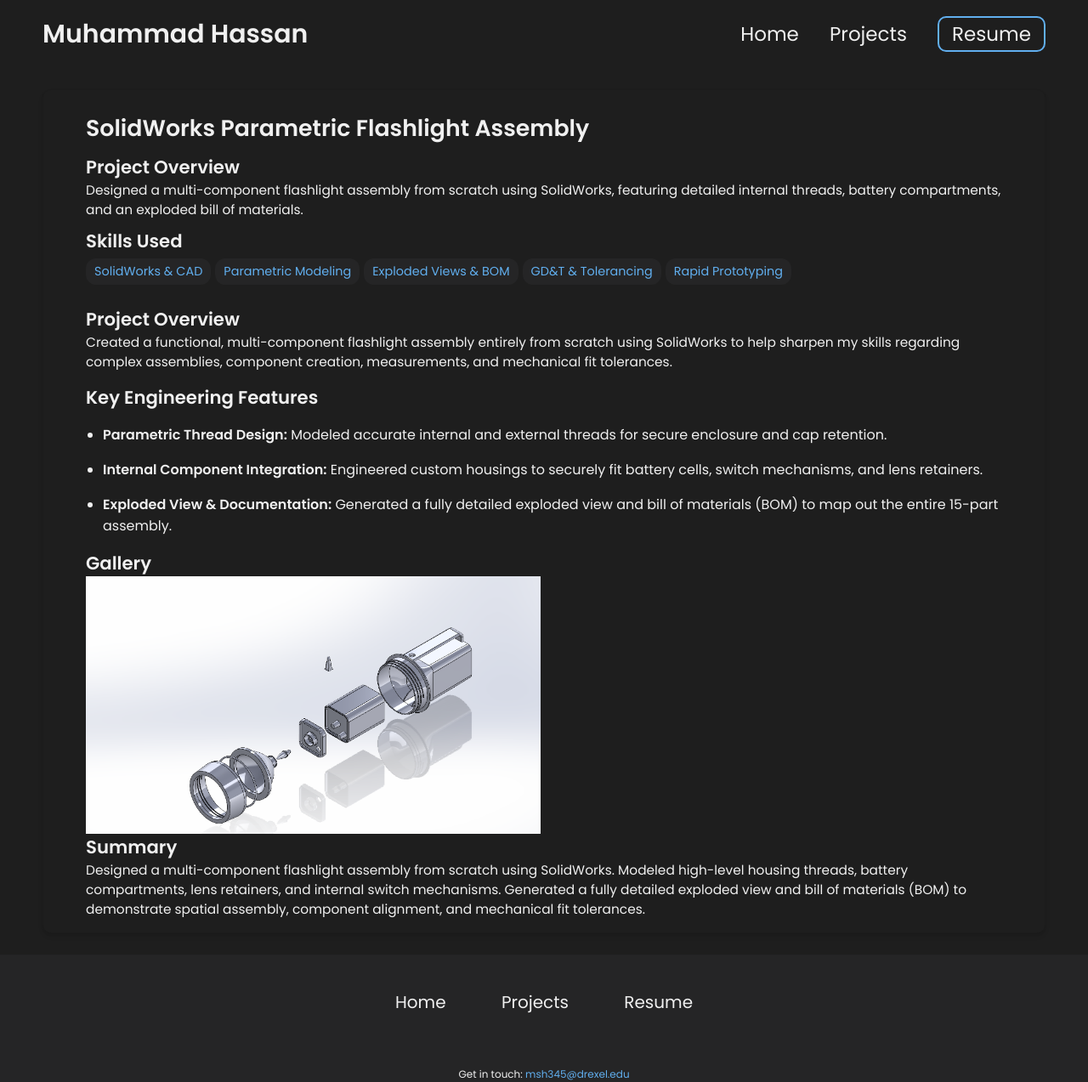
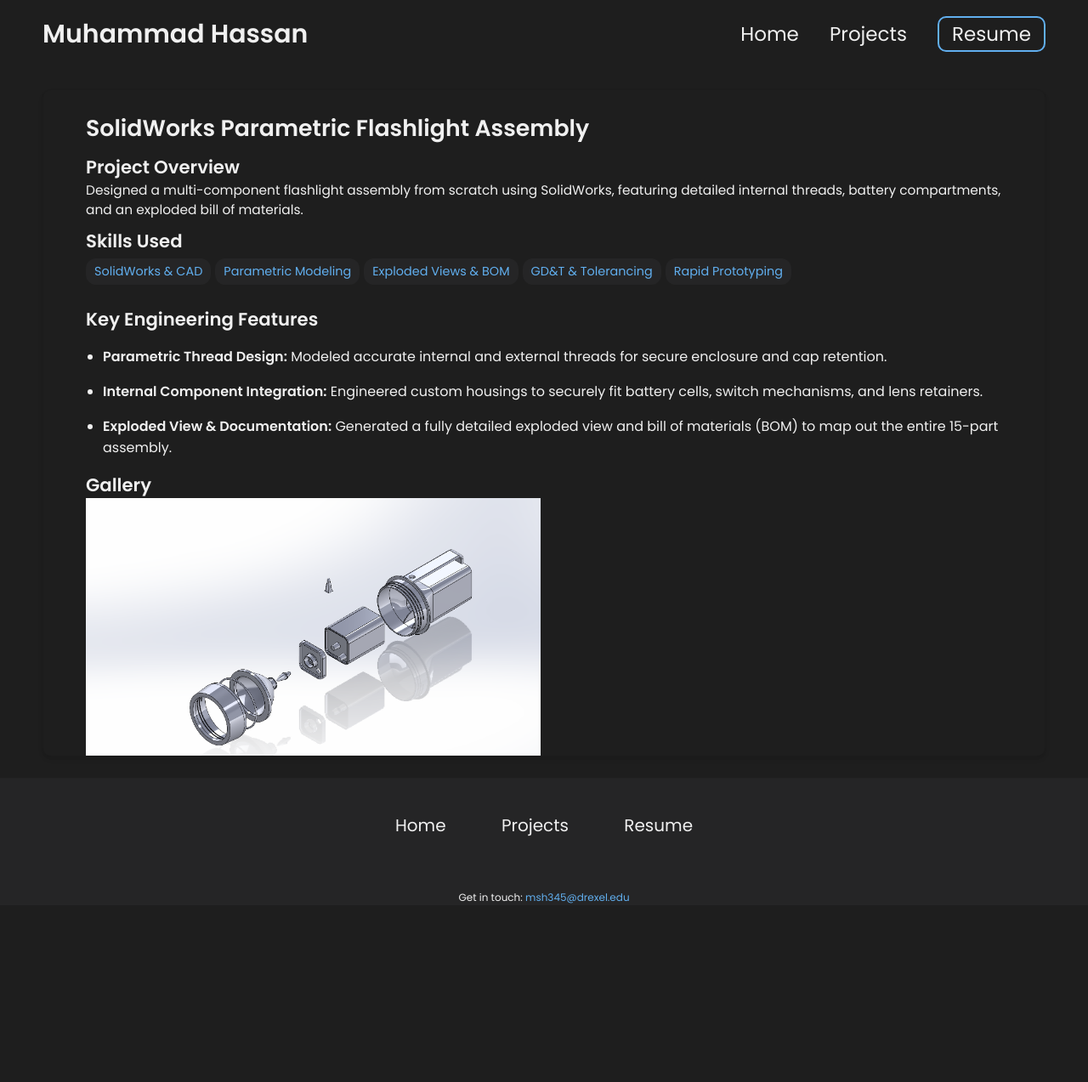
Before and after one commit to MuHasOfficial/MuHasOfficial.github.io, a Jekyll site: the page built from _projects/demo-project/index.md, in a window 1280 px wide. Shown: the whole page at 85% size. Built offline with Jekyll 4.4.1, drawn with Linux system fonts in a browser that asks for light colours; after the commit the page ends 1065 px from its top, so only the background shows below that.

Commit message:
Refactor index.md by removing overview and summary
Removed project overview and summary sections to streamline content.

```diff
--- a/_projects/demo-project/index.md
+++ b/_projects/demo-project/index.md
@@ -11,8 +11,6 @@
 
 ---
 
-## Project Overview
-Created a functional, multi-component flashlight assembly entirely from scratch using SolidWorks to help sharpen my skills regarding complex assemblies, component creation, measurements, and mechanical fit tolerances.
 
 ## Key Engineering Features
 - **Parametric Thread Design:** Modeled accurate internal and external threads for secure enclosure and cap retention.
@@ -21,6 +19,3 @@
 
 ## Gallery
 {% include image-gallery.html images="flashlight.png" height="400" %}
-
-## Summary
-Designed a multi-component flashlight assembly from scratch using SolidWorks. Modeled high-level housing threads, battery compartments, lens retainers, and internal switch mechanisms. Generated a fully detailed exploded view and bill of materials (BOM) to demonstrate spatial assembly, component alignment, and mechanical fit tolerances.
```
